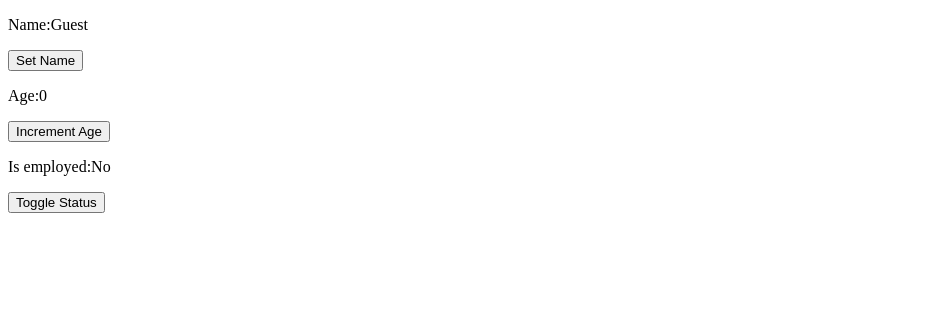
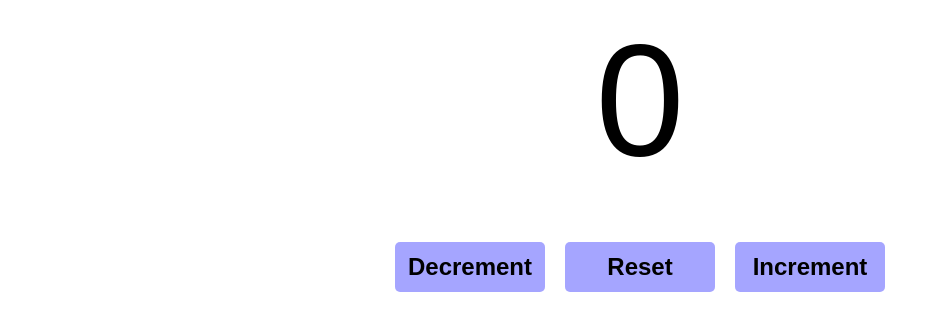
Before and after one commit to UWIMANIDUHAYEEsther/my-react-app, a React (Vite) app: page / in a window 1280 px wide. Shown: the top 330 px of the page, without its empty margins (0-940 px from the left). Built offline with nearby package versions, Linux system fonts and the light colour scheme.

Commit message:
useState for counter increment,decrement and reset

```diff
--- a/src/App.jsx
+++ b/src/App.jsx
@@ -1,11 +1,11 @@
 
-import   Mycomponent from './Mycomponent.jsx'
+import   Counter from './Counter.jsx'
 
 function App(){
 
     return(
              <>
-             < Mycomponent/>
+             <Counter/>
 
              </>
 
--- /dev/null
+++ b/src/Counter.jsx
@@ -0,0 +1,23 @@
+
+import React, {useState} from'react'
+function Counter(){
+
+   const [count,setcount]=useState(0)
+   const increment=()=>{
+    setcount(count+1);
+   }
+    const decrement=()=>{
+    setcount(count-1);
+   }
+    const reset=()=>{
+    setcount(0);
+   }
+   return(<div className='counter-container'>
+        <p className='counter-display'>{count}</p>
+        <button className='counter-button' onClick={decrement}>Decrement</button>
+            <button className='counter-button' onClick={reset}>Reset</button>
+                <button className='counter-button' onClick={increment}>Increment</button>
+   </div>)
+
+}
+export default Counter
--- a/src/index.css
+++ b/src/index.css
@@ -1,18 +1,26 @@
-.welcome-message{
+.counter-container{
+    text-align: center;
+    font-family: Arial,  sans-serif;
+}
+.counter-display{
+margin-top: 0;
+margin-bottom: 50px;
+font-size: 10em;
 
-    font-size:2.5em;
-    padding:10px;
-    border-radius:5px;
-    color:white;
-    background-color: rgba(172, 255, 47, 0.68);
-    margin:0;
-}
-.login-prompt{
-    font-size:2.5em;
-    padding:10px;
-    border-radius:5px;
-    color:white;
-    background-color: rgba(255, 192, 203, 0.758);
-    margin:0;
 
 }
+.counter-button{
+
+    width:150px;
+    height:50px;
+    font-weight: bold;
+    margin:0px 10px;
+    font-size: 1.5em;
+    background-color: rgba(0, 0, 255, 0.354);
+    border:none;
+    border-radius: 5px;
+    cursor:pointer;
+}
+.counter-button:hover{
+  background-color: rgba(0, 0, 255, 0.075);
+}
```
